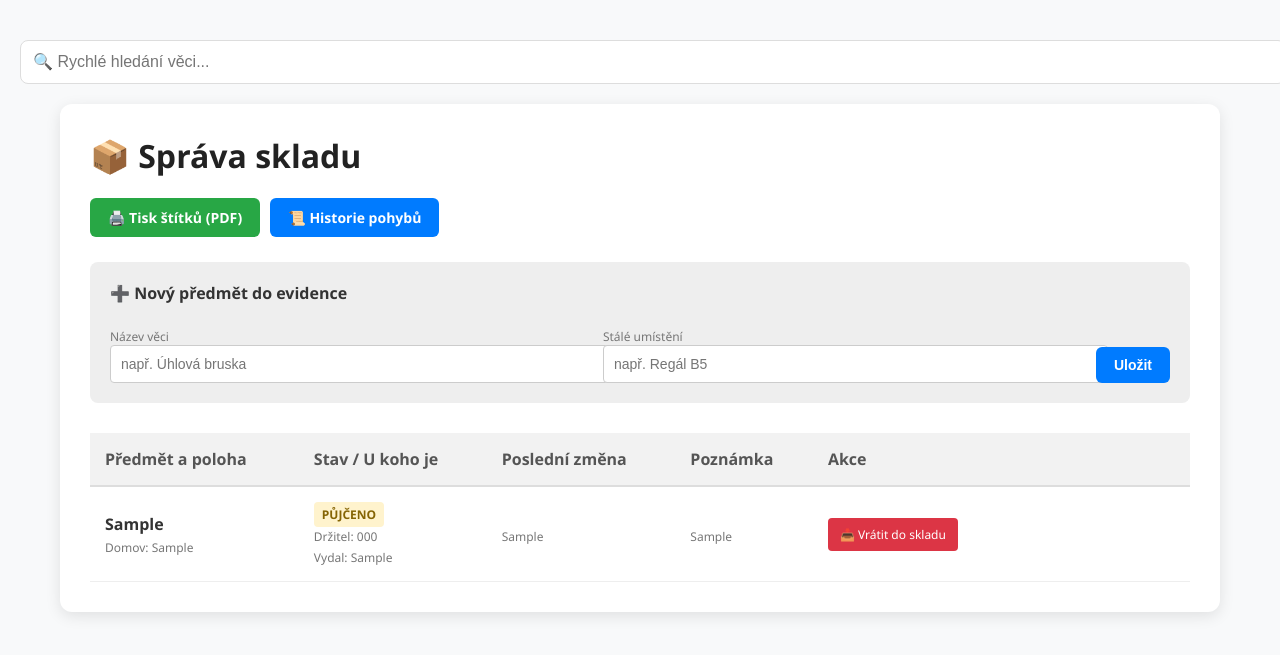
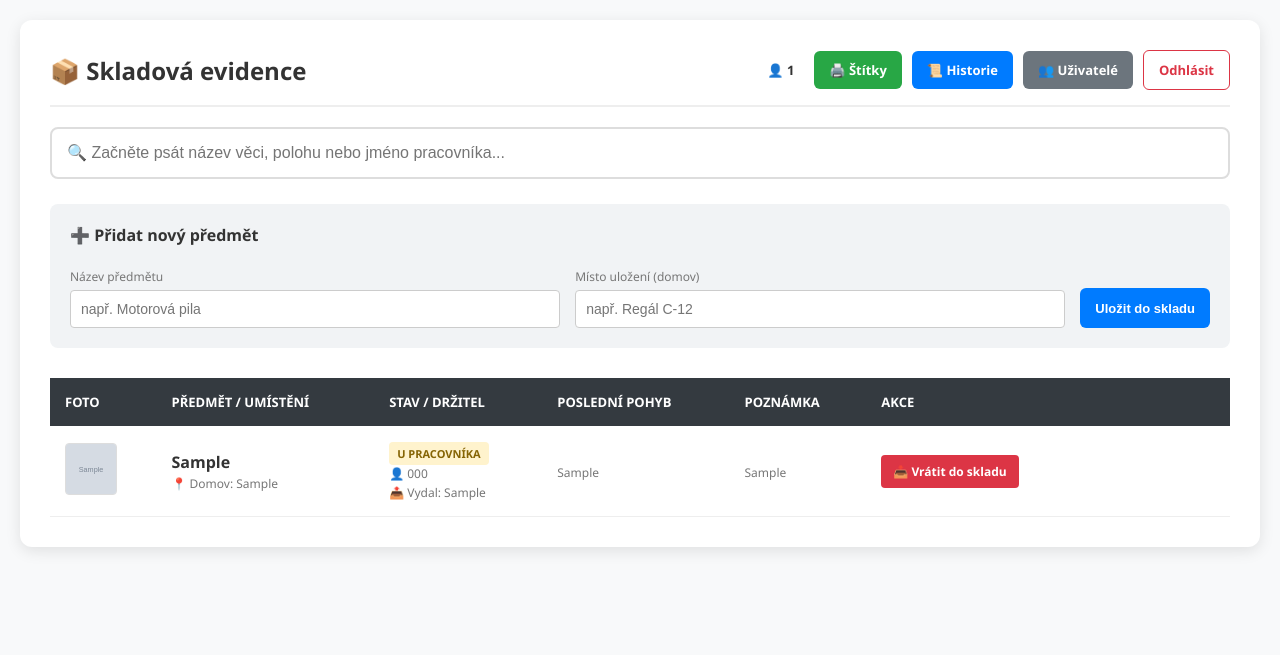
Before and after one commit to malymartin13/sklad, a Flask app: page / in a window 1280 px wide. Shown: the top 655 px of the page. Run offline with Flask 3, Linux system fonts and the light colour scheme; the visitor is signed in with stand-in values (Sample User, id 1); tables that the repository leaves empty hold one stand-in row (values such as "Sample post"); grey boxes marked "Sample" are stand-in pictures.

Commit message:
Refactor index.html structure and styles

```diff
--- a/templates/index.html
+++ b/templates/index.html
@@ -1,23 +1,4 @@
 <!DOCTYPE html>
-<div style="margin: 20px 0;">
-    <input type="text" id="hledat" placeholder="🔍 Rychlé hledání věci..." style="width: 100%; padding: 12px; font-size: 16px; border-radius: 8px; border: 1px solid #ddd;">
-</div>
-
-<script>
-    document.getElementById('hledat').addEventListener('keyup', function() {
-        let text = this.value.toLowerCase();
-        let radky = document.querySelectorAll('tbody tr');
-
-        radky.forEach(radek => {
-            let nazev = radek.querySelector('td').innerText.toLowerCase();
-            if (nazev.includes(text)) {
-                radek.style.display = '';
-            } else {
-                radek.style.display = 'none';
-            }
-        });
-    });
-</script>
 <html lang="cs">
 <head>
     <meta charset="UTF-8">
@@ -29,67 +10,85 @@
             --success: #28a745;
             --danger: #dc3545;
             --bg: #f8f9fa;
+            --dark: #343a40;
         }
         body { font-family: 'Segoe UI', Tahoma, Geneva, Verdana, sans-serif; margin: 0; padding: 20px; background-color: var(--bg); color: #333; }
-        .container { max-width: 1100px; margin: auto; background: white; padding: 30px; border-radius: 12px; box-shadow: 0 4px 15px rgba(0,0,0,0.1); }
+        .container { max-width: 1200px; margin: auto; background: white; padding: 30px; border-radius: 12px; box-shadow: 0 4px 15px rgba(0,0,0,0.1); }
 
-        h1 { color: #222; margin-top: 0; display: flex; align-items: center; gap: 10px; }
+        .header-area { display: flex; justify-content: space-between; align-items: center; margin-bottom: 20px; border-bottom: 2px solid #eee; padding-bottom: 15px; }
+        h1 { margin: 0; font-size: 24px; }
 
-        .nav-links { margin-bottom: 25px; display: flex; gap: 10px; }
-        .btn { padding: 10px 18px; border-radius: 6px; text-decoration: none; font-weight: 600; cursor: pointer; border: none; font-size: 14px; transition: 0.2s; }
+        .nav-links { display: flex; gap: 10px; align-items: center; }
+        .btn { padding: 10px 15px; border-radius: 6px; text-decoration: none; font-weight: 600; cursor: pointer; border: none; font-size: 13px; transition: 0.2s; display: inline-flex; align-items: center; gap: 5px; }
         .btn-print { background-color: var(--success); color: white; }
         .btn-history { background-color: var(--primary); color: white; }
+        .btn-users { background-color: #6c757d; color: white; }
+        .btn-logout { background-color: transparent; color: var(--danger); border: 1px solid var(--danger); }
         .btn:hover { opacity: 0.85; transform: translateY(-1px); }
 
-        .form-add { background: #eee; padding: 20px; border-radius: 8px; margin-bottom: 30px; display: grid; grid-template-columns: 1fr 1fr auto; gap: 10px; align-items: end; }
-        .form-add h3 { grid-column: 1 / -1; margin: 0 0 10px 0; font-size: 16px; }
+        .search-box { margin-bottom: 25px; }
+        #hledat { width: 100%; padding: 15px; font-size: 16px; border-radius: 8px; border: 2px solid #ddd; box-sizing: border-box; outline: none; transition: border-color 0.2s; }
+        #hledat:focus { border-color: var(--primary); }
+
+        .form-add { background: #f1f3f5; padding: 20px; border-radius: 8px; margin-bottom: 30px; display: grid; grid-template-columns: 1fr 1fr auto; gap: 15px; align-items: end; }
+        .form-add h3 { grid-column: 1 / -1; margin: 0 0 5px 0; font-size: 16px; }
+        .input-group { display: flex; flex-direction: column; gap: 5px; }
         input { padding: 10px; border: 1px solid #ccc; border-radius: 4px; font-size: 14px; }
 
-        table { width: 100%; border-collapse: collapse; margin-top: 10px; }
-        th { background-color: #f2f2f2; text-align: left; padding: 15px; border-bottom: 2px solid #ddd; color: #555; }
+        table { width: 100%; border-collapse: collapse; background: white; }
+        th { background-color: var(--dark); color: white; text-align: left; padding: 15px; font-size: 13px; text-transform: uppercase; }
         td { padding: 15px; border-bottom: 1px solid #eee; vertical-align: middle; }
 
-        .status-badge { padding: 4px 8px; border-radius: 4px; font-size: 12px; font-weight: bold; }
+        .status-badge { padding: 4px 8px; border-radius: 4px; font-size: 11px; font-weight: bold; }
         .status-in { background: #d4edda; color: #155724; }
         .status-out { background: #fff3cd; color: #856404; }
 
-        .action-cell { min-width: 280px; }
         .action-form { display: flex; gap: 5px; }
-        .btn-action { background: var(--success); color: white; padding: 6px 12px; border-radius: 4px; border: none; font-size: 12px; }
-        .btn-return { background: var(--danger); color: white; padding: 8px 12px; border-radius: 4px; text-decoration: none; font-size: 12px; display: inline-block; }
+        .btn-action { background: var(--success); color: white; padding: 8px 12px; border-radius: 4px; border: none; font-size: 12px; font-weight: bold; cursor: pointer; }
+        .btn-return { background: var(--danger); color: white; padding: 8px 12px; border-radius: 4px; text-decoration: none; font-size: 12px; font-weight: bold; display: inline-block; }
 
-        .info-small { font-size: 12px; color: #777; display: block; margin-top: 4px; }
+        .info-small { font-size: 12px; color: #777; display: block; margin-top: 2px; }
+        .thumb { width: 50px; height: 50px; background: #eee; border-radius: 4px; object-fit: cover; border: 1px solid #ddd; }
     </style>
 </head>
 <body>
 
 <div class="container">
-    <h1>📦 Správa skladu</h1>
+    <div class="header-area">
+        <h1>📦 Skladová evidence</h1>
+        <div class="nav-links">
+            <span style="font-size: 13px; font-weight: bold; margin-right: 10px;">👤 {{ prihlasen }}</span>
+            <a href="/tisk" target="_blank" class="btn btn-print">🖨️ Štítky</a>
+            <a href="/historie" class="btn btn-history">📜 Historie</a>
+            <a href="/uzivatele" class="btn btn-users">👥 Uživatelé</a>
+            <a href="/logout" class="btn btn-logout">Odhlásit</a>
+        </div>
+    </div>
 
-    <div class="nav-links">
-        <a href="/tisk" target="_blank" class="btn btn-print">🖨️ Tisk štítků (PDF)</a>
-        <a href="/historie" class="btn btn-history">📜 Historie pohybů</a>
+    <div class="search-box">
+        <input type="text" id="hledat" placeholder="🔍 Začněte psát název věci, polohu nebo jméno pracovníka...">
     </div>
 
     <form action="/pridat" method="POST" class="form-add">
-        <h3>➕ Nový předmět do evidence</h3>
-        <div>
-            <label class="info-small">Název věci</label>
-            <input type="text" name="nazev" placeholder="např. Úhlová bruska" required style="width: 100%;">
+        <h3>➕ Přidat nový předmět</h3>
+        <div class="input-group">
+            <label class="info-small">Název předmětu</label>
+            <input type="text" name="nazev" placeholder="např. Motorová pila" required>
         </div>
-        <div>
-            <label class="info-small">Stálé umístění</label>
-            <input type="text" name="domov" placeholder="např. Regál B5" required style="width: 100%;">
+        <div class="input-group">
+            <label class="info-small">Místo uložení (domov)</label>
+            <input type="text" name="domov" placeholder="např. Regál C-12" required>
         </div>
-        <button type="submit" class="btn btn-history">Uložit</button>
+        <button type="submit" class="btn btn-history" style="height: 40px;">Uložit do skladu</button>
     </form>
 
     <table>
         <thead>
             <tr>
-                <th>Předmět a poloha</th>
-                <th>Stav / U koho je</th>
-                <th>Poslední změna</th>
+                <th>Foto</th>
+                <th>Předmět / Umístění</th>
+                <th>Stav / Držitel</th>
+                <th>Poslední pohyb</th>
                 <th>Poznámka</th>
                 <th>Akce</th>
             </tr>
@@ -98,34 +97,40 @@
             {% for v in veci %}
             <tr>
                 <td>
+                    {% if v.foto %}
+                        <img src="{{ v.foto }}" class="thumb">
+                    {% else %}
+                        <div class="thumb" style="display: flex; align-items: center; justify-content: center; font-size: 20px;">📷</div>
+                    {% endif %}
+                </td>
+                <td>
                     <strong>{{ v.nazev }}</strong>
-                    <span class="info-small">Domov: {{ v.domov }}</span>
+                    <span class="info-small">📍 Domov: {{ v.domov }}</span>
                 </td>
                 <td>
                     {% if v.drzitel == 'Ve skladu' %}
                         <span class="status-badge status-in">VE SKLADU</span>
                     {% else %}
-                        <span class="status-badge status-out">PŮJČENO</span>
-                        <span class="info-small">Držitel: {{ v.drzitel }}</span>
-                        <span class="info-small">Vydal: {{ v.vydal or '?' }}</span>
+                        <span class="status-badge status-out">U PRACOVNÍKA</span>
+                        <span class="info-small">👤 {{ v.drzitel }}</span>
+                        <span class="info-small">📤 Vydal: {{ v.vydal }}</span>
                     {% endif %}
                 </td>
                 <td>
-                    <span class="info-small">{{ v.datum_posledni or 'Není záznam' }}</span>
+                    <span class="info-small">{{ v.datum_posledni or 'Bez záznamu' }}</span>
                 </td>
                 <td>
-                    <span class="info-small">{{ v.poznamka or '-' }}</span>
+                    <span class="info-small" style="max-width: 150px; overflow: hidden;">{{ v.poznamka or '-' }}</span>
                 </td>
-                <td class="action-cell">
+                <td style="min-width: 250px;">
                     {% if v.drzitel == 'Ve skladu' %}
                         <form action="/akce/{{ v.id }}" method="POST" class="action-form">
-                            <input type="text" name="drzitel" placeholder="Pracovník" required style="width: 80px;">
-                            <input type="text" name="vydal" placeholder="Skladník" style="width: 80px;">
-                            <input type="text" name="poznamka" placeholder="Poznámka" style="width: 80px;">
+                            <input type="text" name="drzitel" placeholder="Pracovník" required style="width: 100px;">
+                            <input type="text" name="poznamka" placeholder="Stav věci" style="width: 100px;">
                             <button type="submit" class="btn-action">Půjčit</button>
                         </form>
                     {% else %}
-                        <a href="/vratit/{{ v.id }}" class="btn-return" onclick="return confirm('Opravdu vráceno do skladu?')">📥 Vrátit do skladu</a>
+                        <a href="/vratit/{{ v.id }}" class="btn-return" onclick="return confirm('Potvrdit vrácení do skladu?')">📥 Vrátit do skladu</a>
                     {% endif %}
                 </td>
             </tr>
@@ -134,5 +139,17 @@
     </table>
 </div>
 
+<script>
+    document.getElementById('hledat').addEventListener('keyup', function() {
+        let filter = this.value.toLowerCase();
+        let rows = document.querySelectorAll('tbody tr');
+
+        rows.forEach(row => {
+            let text = row.innerText.toLowerCase();
+            row.style.display = text.includes(filter) ? '' : 'none';
+        });
+    });
+</script>
+
 </body>
 </html>
```
